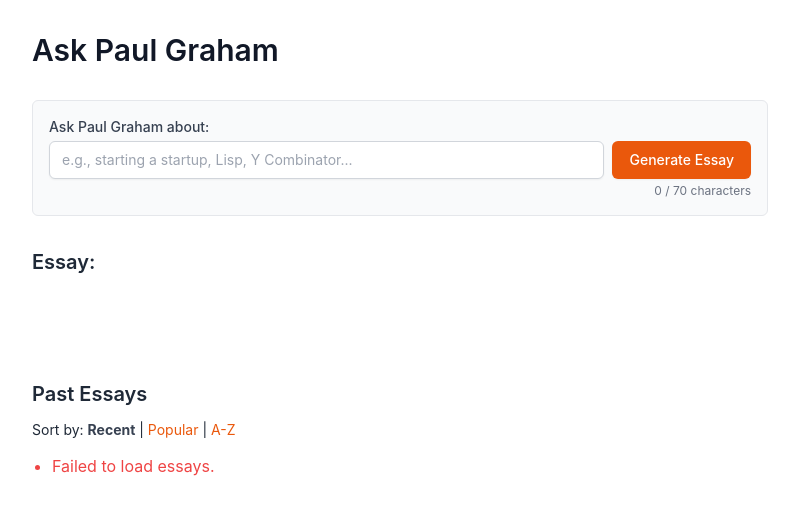
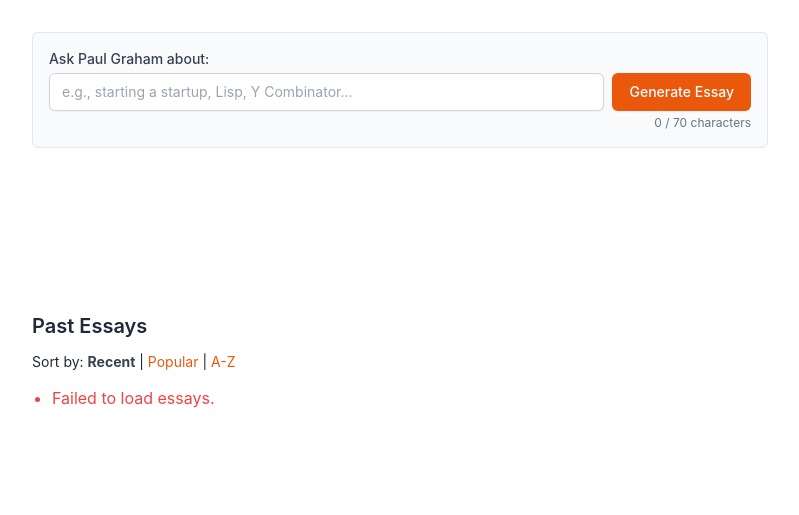
Before and after one commit to JasonGross/aPG, a FastAPI app: page / in a window 1280 px wide. Shown: the top 515 px of the page, without its empty margins (240-1039 px from the left). Run offline with FastAPI, Linux system fonts and the light colour scheme; some libraries are stand-ins or nearby versions.

Commit message:
Improve formatting

```diff
--- a/app/static/script.js
+++ b/app/static/script.js
@@ -106,11 +106,29 @@ document.addEventListener('DOMContentLoaded', () => {
                 viewCountSpan.style.display = 'none'; // Always hide when mouse leaves
             });
 
+            // --- Modified Click Listener ---
             li.addEventListener('click', () => {
-                promptInput.value = essay.prompt;
-                promptInput.dispatchEvent(new Event('input'));
+                const clickedPrompt = essay.prompt;
+                console.log("Essay clicked:", clickedPrompt);
+
+                // Update URL without reload
+                try {
+                    const url = new URL(window.location);
+                    url.searchParams.set('prompt', clickedPrompt); // Set/update the prompt parameter
+                    // Use pushState to change URL without full page load
+                    history.pushState({ prompt: clickedPrompt }, '', url.toString());
+                    console.log("URL updated to:", url.toString());
+                } catch (e) {
+                    console.error("Error updating URL:", e);
+                    // Fallback or simply proceed without URL change if needed
+                }
+
+                // Set the input value and simulate submission (existing logic)
+                promptInput.value = clickedPrompt;
+                promptInput.dispatchEvent(new Event('input')); // Update char count
                 promptForm.dispatchEvent(new Event('submit', { bubbles: true, cancelable: true }));
             });
+            // ----------------------------- //
 
             essaysList.appendChild(li);
             console.log(`Appended item ${index + 1} to the list.`);
@@ -153,6 +171,17 @@ document.addEventListener('DOMContentLoaded', () => {
         const prompt = promptInput.value.trim();
 
         if (!prompt) return; // Do nothing if prompt is empty
+
+        // --- Update URL with the submitted prompt ---
+        try {
+            const url = new URL(window.location);
+            url.searchParams.set('prompt', prompt);
+            history.pushState({ prompt: prompt }, '', url.toString());
+            console.log("URL updated on submit to:", url.toString());
+        } catch (e) {
+            console.error("Error updating URL on submit:", e);
+        }
+        // ------------------------------------------ //
 
         // Close any existing EventSource connection
         if (eventSource) {
@@ -328,7 +357,35 @@ document.addEventListener('DOMContentLoaded', () => {
         });
     });
 
-    // --- Initial Load ---
-    fetchEssays(); // Load essays on page load with default sort
-    promptInput.dispatchEvent(new Event('input')); // Initialize char count
+    // --- Initial Load Logic ---
+    function initializePage() {
+        console.log("Initializing page...");
+        // Check for URL parameters on initial load
+        const urlParams = new URLSearchParams(window.location.search);
+        const promptFromUrl = urlParams.get('prompt');
+
+        if (promptFromUrl) {
+            console.log("Found prompt in URL:", promptFromUrl);
+            // Prefill the input box
+            promptInput.value = decodeURIComponent(promptFromUrl); // Decode just in case
+            // Update character count
+            promptInput.dispatchEvent(new Event('input'));
+            // Automatically trigger form submission
+            // Use a small timeout to ensure the DOM is fully ready and rendering isn't blocked
+            setTimeout(() => {
+                console.log("Submitting prompt from URL...");
+                promptForm.dispatchEvent(new Event('submit', { bubbles: true, cancelable: true }));
+            }, 100); // 100ms delay, adjust if needed
+        } else {
+            console.log("No prompt found in URL, loading default essays.");
+            // Fetch essays as normal if no prompt in URL
+            fetchEssays();
+        }
+
+        // Initialize char count display regardless
+        promptInput.dispatchEvent(new Event('input'));
+    }
+
+    // Run initialization logic
+    initializePage();
 });
--- a/app/static/style.css
+++ b/app/static/style.css
@@ -8,6 +8,7 @@
     font-variant: small-caps;
     font-weight: bold;
     /* Optional: make it bolder */
+    font-size: medium;
 }
 
 /* Example: Style for the active sort button */
@@ -32,6 +33,9 @@
     /* orange-400 */
     /* padding-left: 1rem; */
     /* margin-top: 0.5rem; */
+    font-family: Verdana, Geneva, sans-serif;
+    /* Set font for essay body */
+    font-size: small;
 }
 
 /* Ensure loading indicator is centered or styled appropriately if used more prominently */
--- a/app/templates/index.html
+++ b/app/templates/index.html
@@ -24,7 +24,7 @@
 <body class="bg-white text-gray-800 font-sans antialiased">
     <div class="container mx-auto px-4 py-8 max-w-3xl">
 
-        <header class="mb-8">
+        <header class="mb-8 hidden">
             <h1 class="text-3xl font-semibold text-gray-900">Ask Paul Graham</h1>
         </header>
 
@@ -56,7 +56,7 @@
         </section>
 
         <section id="response-section" class="mb-8 min-h-[100px]">
-             <h2 class="text-xl font-semibold text-gray-800 mb-2">Essay:</h2>
+             <h2 class="text-xl font-semibold text-gray-800 mb-2"></h2>
              <div id="loading-indicator" class="hidden text-gray-500">Generating...</div>
              <div id="error-message" class="hidden text-red-600 bg-red-100 border border-red-300 p-3 rounded-md"></div>
              <div id="response-output" class="prose prose-sm sm:prose lg:prose-lg xl:prose-xl max-w-none text-gray-700 leading-relaxed">
```
